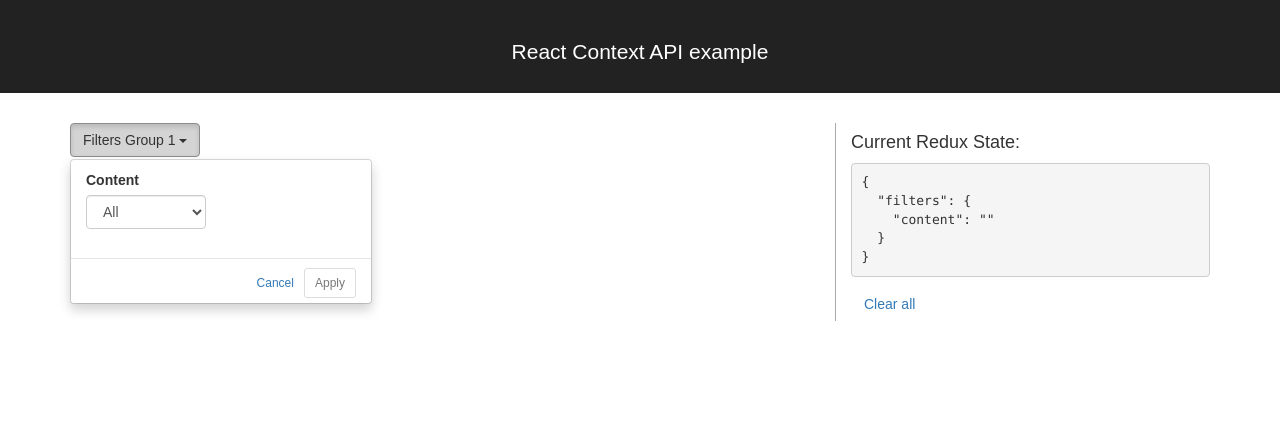
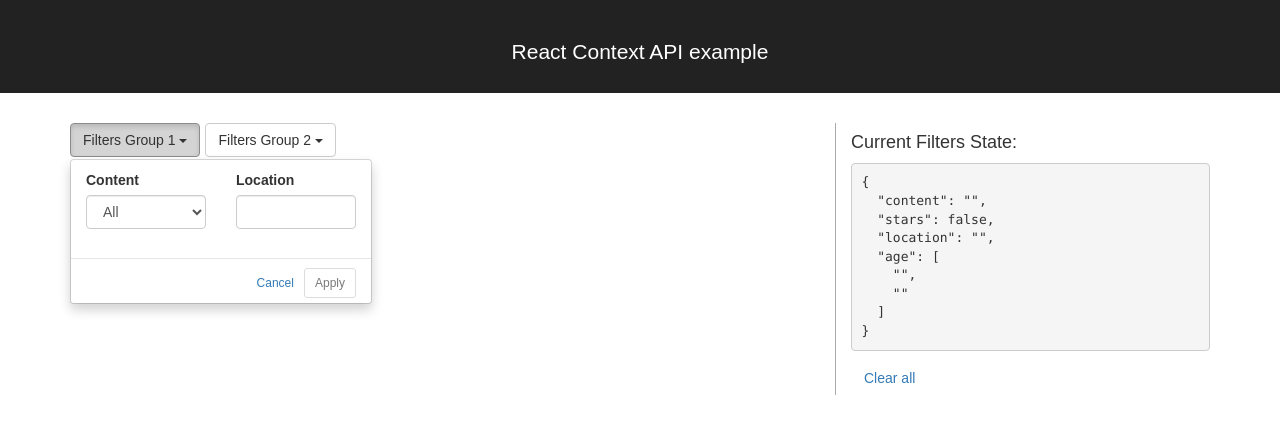
Before and after one commit to Belco90/react-advanced-patterns-components, a React (Create React App) app: page / in a window 1280 px wide. Both pictures are taken after a click on the button "Filters Group 1". Shown: the top 422 px of the page. Built offline with nearby package versions, Linux system fonts and the light colour scheme.

Commit message:
Add more filters

```diff
--- /dev/null
+++ b/src/components/AgeFilter.jsx
@@ -0,0 +1,62 @@
+import React from 'react';
+import ControlLabel from 'react-bootstrap/es/ControlLabel';
+import FormControl from 'react-bootstrap/es/FormControl';
+import FormGroup from 'react-bootstrap/es/FormGroup';
+import Col from 'react-bootstrap/es/Col';
+import Row from 'react-bootstrap/es/Row';
+
+class AgeFilter extends React.Component {
+  handleInputChange = event => {
+    const { name, value } = event.target;
+    let newValue;
+
+    switch (name) {
+      case 'min':
+        newValue = [value, this.props.value[1]];
+        break;
+
+      case 'max':
+        newValue = [this.props.value[0], value];
+        break;
+
+      default:
+        newValue = this.props.value;
+        break;
+    }
+
+    this.props.onChange(newValue);
+  };
+
+  render() {
+    return (
+      <FormGroup controlId="AgeFilterSelect">
+        <ControlLabel>Age</ControlLabel>
+        <Row>
+          <Col xs={5}>
+            <FormControl
+              type="number"
+              value={this.props.value[0]}
+              name="min"
+              onChange={this.handleInputChange}
+            />
+          </Col>
+
+          <Col xs={2}>
+            <FormControl.Static>To</FormControl.Static>
+          </Col>
+
+          <Col xs={5}>
+            <FormControl
+              type="number"
+              value={this.props.value[1]}
+              name="max"
+              onChange={this.handleInputChange}
+            />
+          </Col>
+        </Row>
+      </FormGroup>
+    );
+  }
+}
+
+export default AgeFilter;
--- a/src/components/App.jsx
+++ b/src/components/App.jsx
@@ -5,16 +5,27 @@ import Grid from 'react-bootstrap/es/Grid';
 import ButtonToolbar from 'react-bootstrap/es/ButtonToolbar';
 import Row from 'react-bootstrap/es/Row';
 import { connect } from 'react-redux';
-import { clearAllFilters, setFiltersContent } from '../ducks/filters';
+import {
+  clearAllFilters,
+  setFiltersContent,
+  setFiltersStars,
+  setFiltersLocation,
+  setFiltersAge,
+} from '../ducks/filters';
 import ApplyDropdown from './ApplyDropdown/ApplyDropdown';
 import ContentFilter from './ContentFilter';
+import LocationFilter from './LocationFilter';
+import StarsFilter from './StarsFilter';
+import AgeFilter from './AgeFilter';
 
 
 class App extends React.PureComponent {
-  handleClearClick = () => { this.props.clearAllFilters() };
+  handleClearClick = () => {
+    this.props.clearAllFilters();
+  };
 
   render() {
-    const { reduxState } = this.props;
+    const { filters } = this.props;
 
     return (
       <div className="App">
@@ -33,22 +44,48 @@ class App extends React.PureComponent {
                   <Row>
                     <Col xs={6}>
                       <ApplyDropdown.FilterItem
-                        value={reduxState.filters.content}
+                        value={filters.content}
                         onApply={this.props.setFiltersContent}
                       >
                         <ContentFilter />
                       </ApplyDropdown.FilterItem>
                     </Col>
 
+                    <Col xs={6}>
+                      <ApplyDropdown.FilterItem
+                        value={filters.location}
+                        onApply={this.props.setFiltersLocation}
+                      >
+                        <LocationFilter />
+                      </ApplyDropdown.FilterItem>
+                    </Col>
                   </Row>
+                </ApplyDropdown>
+
+                <ApplyDropdown
+                  id="dropdown-filters-group-2"
+                  title="Filters Group 2"
+                >
+                  <ApplyDropdown.FilterItem
+                    value={filters.stars}
+                    onApply={this.props.setFiltersStars}
+                  >
+                    <StarsFilter />
+                  </ApplyDropdown.FilterItem>
+                  <ApplyDropdown.FilterItem
+                    value={filters.age}
+                    onApply={this.props.setFiltersAge}
+                  >
+                    <AgeFilter />
+                  </ApplyDropdown.FilterItem>
                 </ApplyDropdown>
               </ButtonToolbar>
             </Col>
 
             <Col md={4} className="App-col-separator">
-              <h4>Current Redux State:</h4>
+              <h4>Current Filters State:</h4>
               <div>
-                <pre>{JSON.stringify(reduxState, null, 2)}</pre>
+                <pre>{JSON.stringify(filters, null, 2)}</pre>
                 <Button bsStyle="link" onClick={this.handleClearClick}>
                   Clear all
                 </Button>
@@ -62,12 +99,15 @@ class App extends React.PureComponent {
 }
 
 const mapStateToProps = state => ({
-  reduxState: state,
+  filters: state.filters,
 });
 
 const mapDispatchToProps = {
   clearAllFilters,
   setFiltersContent,
+  setFiltersStars,
+  setFiltersLocation,
+  setFiltersAge,
 };
 
 export default connect(mapStateToProps, mapDispatchToProps)(App);
--- a/src/components/ApplyDropdown/ApplyDropdown.jsx
+++ b/src/components/ApplyDropdown/ApplyDropdown.jsx
@@ -42,7 +42,8 @@ class ApplyDropdown extends React.Component {
     this.childrenFilters.push(filter);
   };
 
-  handleDropdownToggle = isOpen => {
+  handleDropdownToggle = (isOpen, event) => {
+    if (typeof event !== 'undefined') {
       const newState = { dropdownOpen: isOpen };
 
       if (isOpen) {
@@ -53,6 +54,7 @@ class ApplyDropdown extends React.Component {
       }
 
       this.setState(newState);
+    }
   };
 
   handleCancelClick = event => {
--- /dev/null
+++ b/src/components/LocationFilter.jsx
@@ -0,0 +1,26 @@
+import React from 'react';
+import ControlLabel from 'react-bootstrap/es/ControlLabel';
+import FormControl from 'react-bootstrap/es/FormControl';
+import FormGroup from 'react-bootstrap/es/FormGroup';
+
+class LocationFilter extends React.PureComponent {
+
+  handleInputChange = event => {
+    this.props.onChange(event.target.value);
+  };
+
+  render() {
+    return (
+      <FormGroup controlId="LocationFilterSelect">
+        <ControlLabel>Location</ControlLabel>
+        <FormControl
+          type="text"
+          value={this.props.value}
+          onChange={this.handleInputChange}
+        />
+      </FormGroup>
+    );
+  }
+}
+
+export default LocationFilter;
--- /dev/null
+++ b/src/components/StarsFilter.jsx
@@ -0,0 +1,25 @@
+import React from 'react';
+import FormGroup from 'react-bootstrap/es/FormGroup';
+import Checkbox from 'react-bootstrap/es/Checkbox';
+
+class StarsFilter extends React.PureComponent {
+
+  handleCheckboxChange = event => {
+    this.props.onChange(event.target.checked);
+  };
+
+  render() {
+    return (
+      <FormGroup controlId="StarsFilterSelect">
+        <Checkbox
+          checked={this.props.value}
+          onChange={this.handleCheckboxChange}
+        >
+          Only starred
+        </Checkbox>
+      </FormGroup>
+    );
+  }
+}
+
+export default StarsFilter;
--- a/src/ducks/filters.js
+++ b/src/ducks/filters.js
@@ -1,6 +1,9 @@
 // -TYPES
 const FILTERS_CLEAR_ALL = 'filters/CLEAR_ALL';
 const FILTERS_CONTENT_SET = 'filters/content/SET';
+const FILTERS_STARS_SET = 'filters/stars/SET';
+const FILTERS_LOCATION_SET = 'filters/location/SET';
+const FILTERS_AGE_SET = 'filters/age/SET';
 
 // -ACTIONS
 export const clearAllFilters = () => ({
@@ -12,9 +15,27 @@ export const setFiltersContent = value => ({
   payload: value,
 });
 
+export const setFiltersStars = value => ({
+  type: FILTERS_STARS_SET,
+  payload: value,
+});
+
+export const setFiltersLocation = value => ({
+  type: FILTERS_LOCATION_SET,
+  payload: value,
+});
+
+export const setFiltersAge = value => ({
+  type: FILTERS_AGE_SET,
+  payload: value,
+});
+
 // -STATE
 const initialState = {
   content: '',
+  stars: false,
+  location: '',
+  age: ['', ''],
 };
 
 // -REDUCERS
@@ -29,6 +50,15 @@ export default function filtersReducer(state = initialState, action) {
     case FILTERS_CONTENT_SET:
       return { ...state, content: payload };
 
+    case FILTERS_STARS_SET:
+      return { ...state, stars: payload };
+
+    case FILTERS_LOCATION_SET:
+      return { ...state, location: payload };
+
+    case FILTERS_AGE_SET:
+      return { ...state, age: payload };
+
     default:
       return state;
   }
```
Lines whose indentation alone changed are shown as unchanged.
